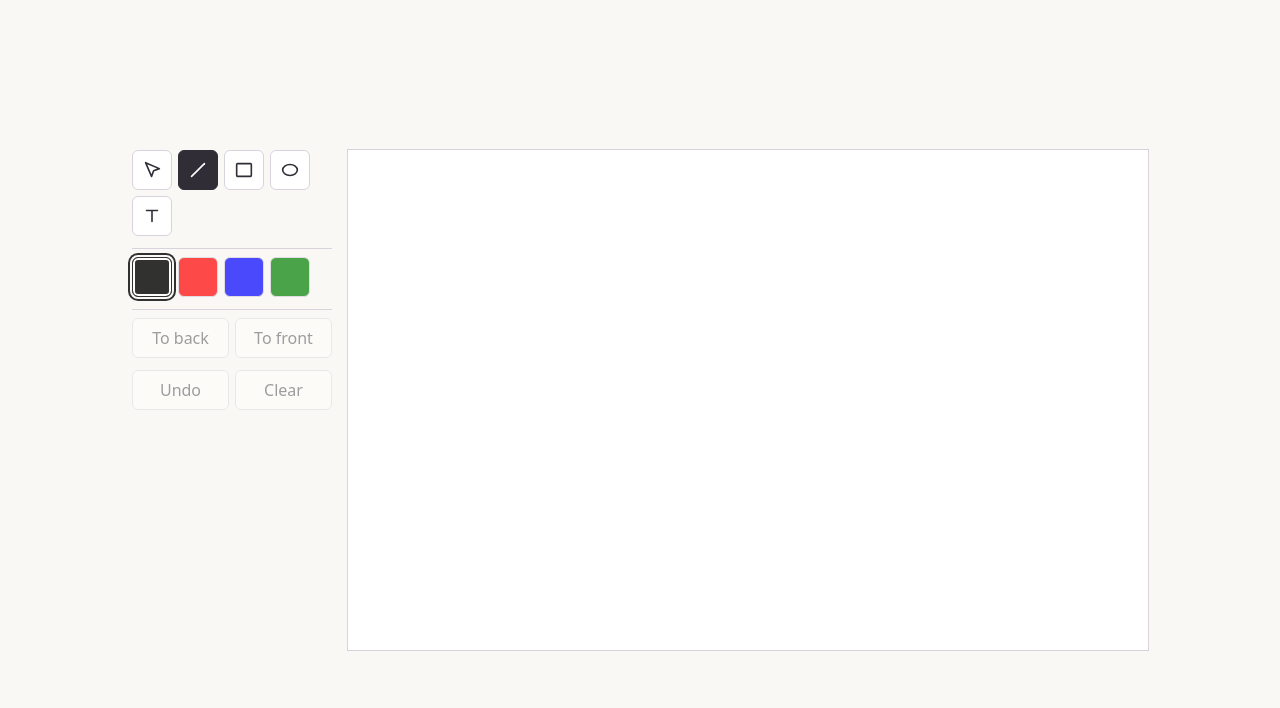
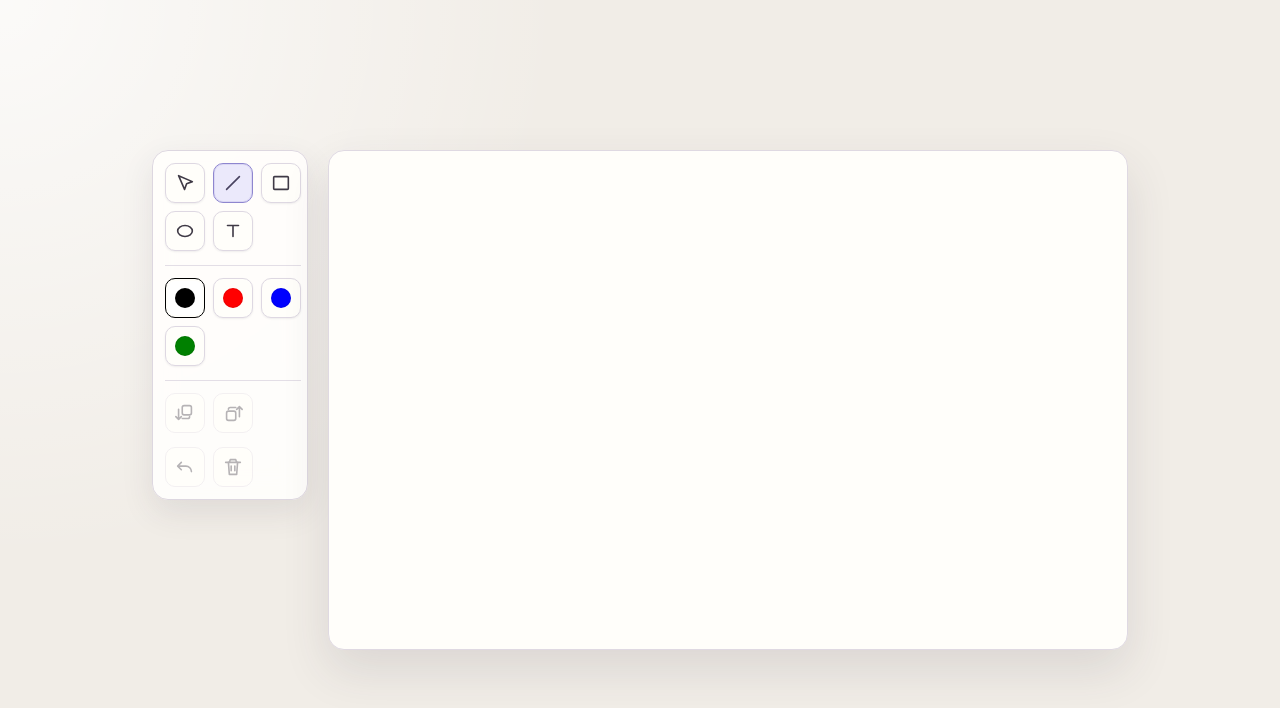
Before and after one commit to yashining/makidraw, a website built with Vite: page index.html in a window 1280 px wide. Built offline with nearby package versions, Linux system fonts and the light colour scheme.

Commit message:
Redesign drawing toolbar

```diff
--- a/index.html
+++ b/index.html
@@ -107,27 +107,61 @@
         </div>
         <div class="layer-controls" role="group" aria-label="Layer order">
           <button
+            class="square-button icon-button"
             id="send-to-back"
             type="button"
+            aria-label="Send selected shape to back"
             title="Send selected shape to back"
             disabled
+          >
+            <svg viewBox="0 0 24 24" aria-hidden="true">
+              <rect x="9" y="4" width="10" height="10" rx="2" />
+              <path d="M5 8v11m0 0-3-3m3 3 3-3" />
+              <path d="M9 18h6a2 2 0 0 0 2-2" />
+            </svg>
+          </button>
+          <button
+            class="square-button icon-button"
+            id="bring-to-front"
+            type="button"
+            aria-label="Bring selected shape to front"
+            title="Bring selected shape to front"
             disabled
           >
-            To back
+            <svg viewBox="0 0 24 24" aria-hidden="true">
+              <rect x="5" y="10" width="10" height="10" rx="2" />
+              <path d="M19 16V5m0 0-3 3m3-3 3 3" />
+              <path d="M15 6H9a2 2 0 0 0-2 2" />
+            </svg>
+          </button>
+        </div>
+        <div class="action-controls" role="group" aria-label="Drawing actions">
+          <button
+            class="square-button icon-button"
+            id="undo"
+            type="button"
+            aria-label="Undo"
+            title="Undo (Ctrl+Z)"
+            disabled
+          >
+            <svg viewBox="0 0 24 24" aria-hidden="true">
+              <path d="m8 7-4 4 4 4" />
+              <path d="M5 11h8a6 6 0 0 1 6 6" />
+            </svg>
           </button>
           <button
-            id="bring-to-front"
+            class="square-button icon-button"
+            id="clear"
             type="button"
-            title="Bring selected shape to front"
-            disabled
+            aria-label="Clear drawing"
+            title="Clear drawing"
             disabled
           >
-            To front
+            <svg viewBox="0 0 24 24" aria-hidden="true">
+              <path d="M4 7h16M9 4h6l1 3H8l1-3Z" />
+              <path d="m7 7 1 13h8l1-13M10 11v5M14 11v5" />
+            </svg>
           </button>
-        </div>
-        <div class="action-controls">
-          <button id="undo" type="button" disabled>Undo</button>
-          <button id="clear" type="button" disabled>Clear</button>
         </div>
       </div>
       <div class="canvas-container">
--- a/src/style.css
+++ b/src/style.css
@@ -1,7 +1,8 @@
 :root {
+  font-synthesis: none;
   font-family: system-ui, sans-serif;
-  color: #302d36;
-  background: #faf8f4;
+  color: #3f3a46;
+  background: #f1ede7;
 }
 
 body {
@@ -9,43 +10,73 @@ body {
   min-height: 100vh;
   display: grid;
   place-items: center;
+  background:
+    radial-gradient(circle at top left, rgb(255 255 255 / 75%), transparent 35rem),
+    #f1ede7;
 }
 
 main {
   box-sizing: border-box;
   width: 100%;
-  max-width: 1080px;
-  padding: 2rem;
+  max-width: 1100px;
+  padding: clamp(1rem, 4vw, 2.5rem);
   display: grid;
-  grid-template-columns: auto minmax(0, 800px);
-  gap: 1rem;
+  grid-template-columns: 9.75rem minmax(0, 800px);
+  gap: 1.25rem;
   align-items: start;
+  justify-content: center;
 }
 
 .toolbar {
-  display: flex;
-  flex-direction: column;
-  gap: 0.75rem;
+  position: sticky;
+  top: 1.5rem;
+  display: grid;
+  gap: 0.875rem;
+  padding: 0.75rem;
+  border: 1px solid #ddd7e0;
+  border-radius: 1rem;
+  background: rgb(255 254 252 / 92%);
+  box-shadow: 0 0.75rem 2rem rgb(58 48 68 / 10%);
+  backdrop-filter: blur(0.75rem);
 }
 
 button {
-  padding: 0.5rem 0.75rem;
-  border: 1px solid #d8d3dd;
-  border-radius: 0.375rem;
+  border: 1px solid #ded8e2;
+  border-radius: 0.625rem;
   font: inherit;
   color: inherit;
+  background: #fffefa;
+  box-shadow: 0 1px 2px rgb(56 45 63 / 8%);
+  cursor: pointer;
+  transition:
+    border-color 120ms ease,
+    background-color 120ms ease,
+    box-shadow 120ms ease,
+    transform 120ms ease;
+}
+
+button:hover:not(:disabled) {
+  border-color: #aaa2b3;
   background: white;
-  cursor: pointer;
+  box-shadow: 0 3px 8px rgb(56 45 63 / 12%);
+  transform: translateY(-1px);
+}
+
+button:focus-visible {
+  outline: 3px solid rgb(92 102 190 / 25%);
+  outline-offset: 2px;
 }
 
 .tool-controls,
-.color-controls {
+.color-controls,
+.layer-controls,
+.action-controls {
   display: grid;
-  gap: 0.375rem;
+  gap: 0.5rem;
 }
 
 .tool-controls {
-  grid-template-columns: repeat(4, 2.5rem);
+  grid-template-columns: repeat(3, 2.5rem);
 }
 
 .square-button {
@@ -57,7 +88,8 @@ button {
   place-items: center;
 }
 
-.tool-button svg {
+.tool-button svg,
+.icon-button svg {
   width: 100%;
   height: 100%;
   fill: none;
@@ -68,63 +100,68 @@ button {
 }
 
 button[data-tool][aria-pressed="true"] {
-  border-color: #302d36;
-  color: white;
-  background: #302d36;
+  border-color: #8e86cf;
+  color: #484260;
+  background: #ebe9fb;
+  box-shadow: inset 0 0 0 1px rgb(142 134 207 / 18%);
 }
 
 .color-controls {
-  grid-template-columns: repeat(4, 2.5rem);
-  padding-top: 0.5rem;
-  border-top: 1px solid #d8d3dd;
+  grid-template-columns: repeat(3, 2.5rem);
+  padding-top: 0.75rem;
+  border-top: 1px solid #e3dee6;
+}
+
+.color-button {
+  position: relative;
+  background: #fffefa;
+}
+
+.color-button::before {
+  width: 1.25rem;
+  height: 1.25rem;
+  border-radius: 50%;
+  background: var(--swatch-color);
+  box-shadow: inset 0 0 0 1px rgb(0 0 0 / 8%);
+  content: "";
 }
 
 button[data-color="black"] {
-  color: black;
-  background: black;
-  opacity: 80%;
+  --swatch-color: black;
 }
 
 button[data-color="red"] {
-  color: red;
-  background: red;
-  opacity: 70%;
+  --swatch-color: red;
 }
 
 button[data-color="blue"] {
-  color: blue;
-  background: blue;
-  opacity: 70%;
+  --swatch-color: blue;
 }
 
 button[data-color="green"] {
-  color: green;
-  background: green;
-  opacity: 70%;
+  --swatch-color: green;
 }
 
 button[data-color][aria-pressed="true"] {
-  border-color: currentColor;
-  outline: 2px solid currentColor;
-  outline-offset: 2px;
-  box-shadow: inset 0 0 0 2px white;
+  border-color: var(--swatch-color);
+  background: white;
+  box-shadow: inset 0 0 0 2px #fffefa;
 }
 
 button:disabled {
   cursor: not-allowed;
-  opacity: 0.45;
+  opacity: 0.38;
+  box-shadow: none;
 }
 
 .layer-controls,
 .action-controls {
-  display: grid;
-  grid-template-columns: repeat(2, 1fr);
-  gap: 0.375rem;
+  grid-template-columns: repeat(2, 2.5rem);
 }
 
 .layer-controls {
-  padding-top: 0.5rem;
-  border-top: 1px solid #d8d3dd;
+  padding-top: 0.75rem;
+  border-top: 1px solid #e3dee6;
 }
 
 .canvas-container {
@@ -133,13 +170,16 @@ button:disabled {
 }
 
 canvas {
+  box-sizing: border-box;
   display: block;
   width: 100%;
   cursor: crosshair;
   height: auto;
+  border: 1px solid #dfd9e2;
+  border-radius: 1rem;
   touch-action: none;
-  background: white;
-  outline: 1px solid #d8d3dd;
+  background: #fffefa;
+  box-shadow: 0 1.25rem 3rem rgb(58 48 68 / 12%);
 }
 
 canvas.selection-active {
@@ -153,8 +193,8 @@ canvas.selection-active {
   width: 12rem;
   margin: 0;
   padding: 0.125rem 0.25rem;
-  border: 1px solid #8d8794;
-  border-radius: 0.25rem;
+  border: 1px solid #aaa2b3;
+  border-radius: 0.375rem;
   font-family: system-ui, sans-serif;
   line-height: 1.2;
   background: rgb(255 255 255 / 90%);
@@ -162,8 +202,8 @@ canvas.selection-active {
 }
 
 .text-editor:focus {
-  border-color: #302d36;
-  box-shadow: 0 0 0 2px rgb(48 45 54 / 15%);
+  border-color: #7770b5;
+  box-shadow: 0 0 0 3px rgb(92 102 190 / 18%);
 }
 
 .text-editor[hidden] {
@@ -178,4 +218,19 @@ canvas.selection-active {
   main {
     grid-template-columns: minmax(0, 1fr);
   }
+
+  .toolbar {
+    position: static;
+    display: flex;
+    align-items: flex-start;
+    overflow-x: auto;
+  }
+
+  .color-controls,
+  .layer-controls {
+    padding-top: 0;
+    padding-left: 0.75rem;
+    border-top: 0;
+    border-left: 1px solid #e3dee6;
+  }
 }
```
